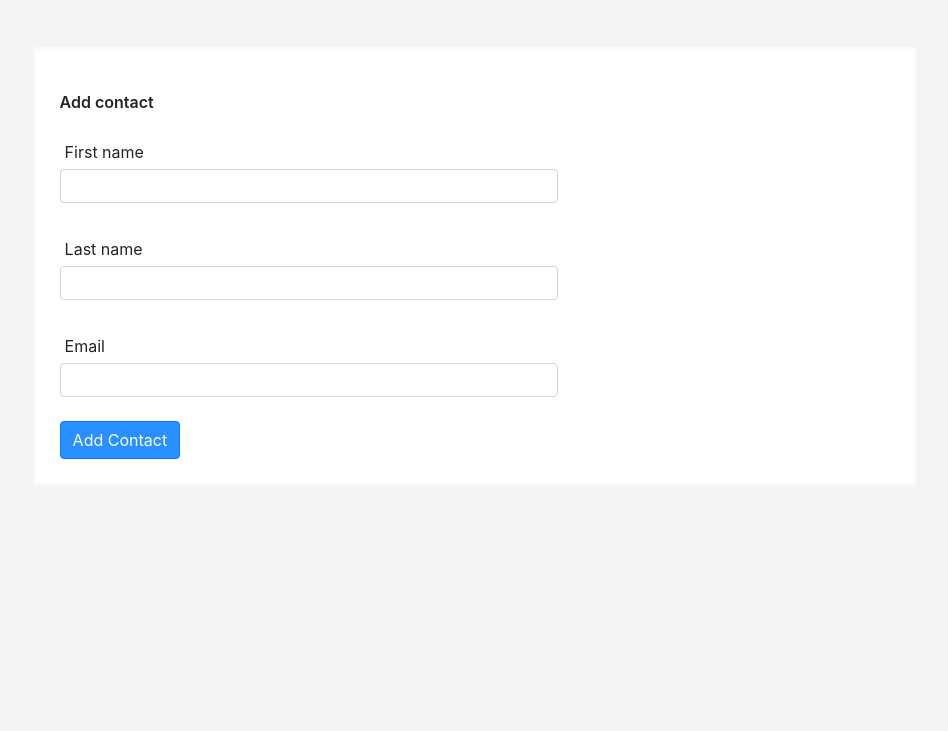
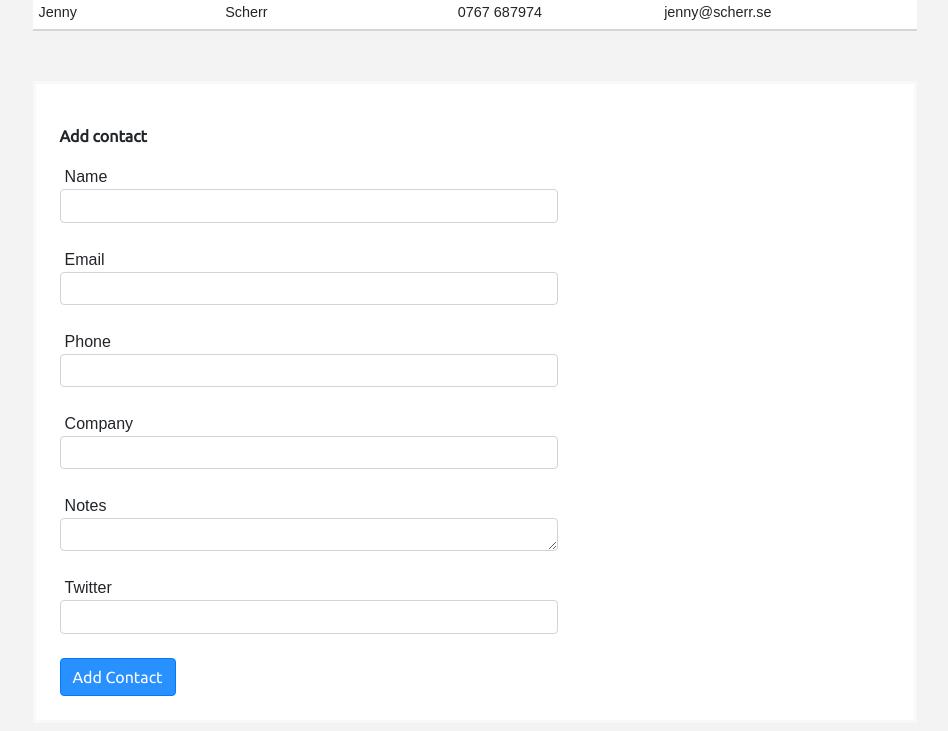
Before and after one commit to jysmys/adress_book, a website: page src/index.html in a window 1280 px wide. Shown: the part 279-1010 px from the top of the page, without its empty margins (165-1113 px from the left). Before the commit the page ends 800 px from the top, so only its background shows below. Drawn offline with Linux system fonts and the light colour scheme; a web font is replaced by a local one.

Commit message:
test for all the input field

```diff
--- a/src/assets/css/style.css
+++ b/src/assets/css/style.css
@@ -2,7 +2,7 @@ body {
     background-color: rgb(243, 243, 243);
 }
 .content {
-    font-family: -apple-system,BlinkMacSystemFont,"Segoe UI",Roboto,"Helvetica Neue",Arial,"Noto Sans",sans-serif,"Apple Color Emoji","Segoe UI Emoji","Segoe UI Symbol","Noto Color Emoji";
+    font-family: 'Ubuntu', sans-serif;
     display: block;
     margin-left: auto;
     margin-right: auto;
@@ -13,7 +13,8 @@ body {
 }
 header {
     width: 100%;
-    padding: 10px;
+    padding-top: 30px;
+    padding-bottom: 30px;
 }
 
 h1 {
@@ -24,8 +25,18 @@ h3 {
     font-size: 1rem;
     font-weight: 600;
 }
-
 p {
+    font-family: 'Muli', sans-serif;
+    font-size: 0.9rem;
+    font-weight: 300;
+    margin-top: 0px;
+    margin-bottom: 0px;
+    padding-left: 5px;
+    padding-bottom: 5px;
+    padding-top: 10px;
+}
+label {
+    font-family: 'Muli', sans-serif;
     font-size: 1rem;
     font-weight: 400;
     margin-top: 0px;
@@ -80,7 +91,8 @@ th {
     border-width: .2rem;
     background-color: white;
 }
-input {
+input, textarea {
+    font-size: 0.8rem;
     box-sizing: border-box;
     font-family: inherit;
     overflow: visible;
--- a/src/index.html
+++ b/src/index.html
@@ -3,7 +3,7 @@
 <head>
     <link rel="stylesheet" href="./assets/css/style.css">
     <meta  http-equiv="X-UA-Compatible"  content="ie=edge">
-    <link href="https://fonts.googleapis.com/css?family=Crimson+Text&display=swap" rel="stylesheet">
+    <link href="https://fonts.googleapis.com/css?family=Muli|Ubuntu&display=swap" rel="stylesheet">
     <meta charset="UTF-8">
     <meta name="viewport" content="width=device-width, initial-scale=1.0">
     <title>Adress book</title>
@@ -39,16 +39,22 @@
                     <td><p>jenny@scherr.se</p></td>
                 </tr>
         </table>
-        <div class="getForm">
+        <form class="getForm">
             <h3>Add contact</h3>
-            <p>First name</p>
-            <input type="text" id="firstName"><br>
-            <p>Last name</p>
-            <input type="text"><br>
-            <p>Email</p>
-            <input type="text"><br>
+            <label for="name">Name</label>
+            <input id="name" type="text"><br>
+            <label for="email"> Email</label>
+            <input id="email" type="text"><br>
+            <label for="phone">Phone</label>
+            <input id="phone" type="text"><br>
+            <label for="company">Company</label>
+            <input id="company" type="text"><br>
+            <label for="notes">Notes</label><br>
+            <textarea id="notes" name="notes" type="text"></textarea><br>
+            <label for="twitter">Twitter</label>
+            <input id="twitter" type="text"><br>
             <button id="add-contact">Add Contact</button>
-        </div>
+        </form>
         <script></script>
 </div>
 </body>
```
Also changed, not shown: cypress/integration/userCanCreateAContact.feature.js (+6 -1 lines).
